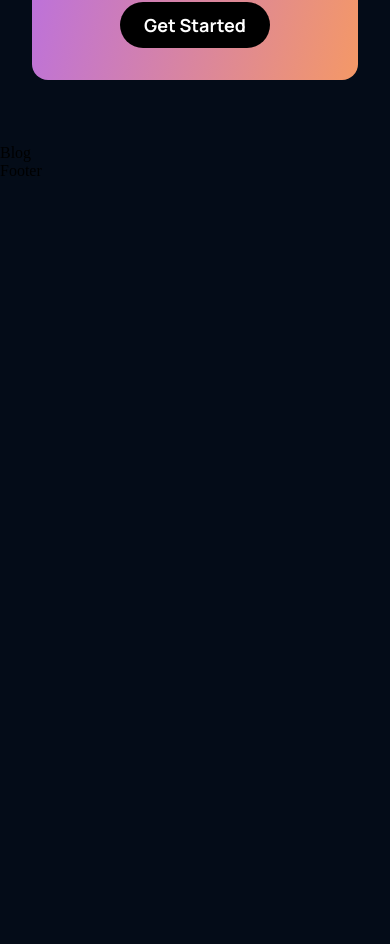
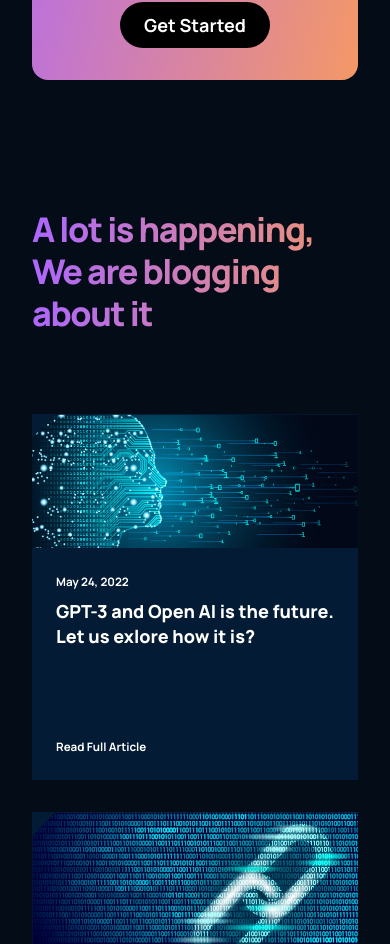
Before and after one commit to mohamedmhussein/gpt3, a React (Create React App) app: page / in a window 390 px wide. Shown: the part 4442-5386 px from the top of the page. Before the commit the page ends 4622 px from the top, so only its background shows below. Built offline with nearby package versions, Linux system fonts and the light colour scheme.

Commit message:
Updates blog and article

```diff
--- a/src/components/article/Article.jsx
+++ b/src/components/article/Article.jsx
@@ -1,9 +1,21 @@
 import React from 'react';
 import "./article.css";
 
-const article = () => {
+const article = ({imgUrl, date, title}) => {
   return (
-    <div>article</div>
+    <div className='gpt3__blog-container__article'>
+      <div className='gpt3__blog-container__article-image'>
+        <img src={imgUrl} alt="blog" />
+      </div>
+      <div className='gpt3__blog-container__article-content'>
+        <div>
+          <p>{date}</p>
+          <h3>{title}</h3>
+        </div>
+        <p>Read Full Article</p>
+      </div>
+
+    </div>
   )
 }
 
--- a/src/components/article/article.css
+++ b/src/components/article/article.css
@@ -0,0 +1,57 @@
+.gpt3__blog-container__article {
+    width: 100%;
+    height: 100%;
+    display: flex;
+    flex-direction: column;
+    background: var(--color-footer);
+}
+
+.gpt3__blog-container__article-image {
+    width: 100%;
+    height: 100%;
+    background: var(--color-footer);
+}
+
+.gpt3__blog-container__article-image img {
+    width: 100%;
+    height: 100%;
+}
+
+.gpt3__blog-container__article-content {
+    display: flex;
+    flex-direction: column;
+    justify-content: space-between;
+    padding: 1rem 1.5rem;
+    height: 100%;
+
+}
+
+.gpt3__blog-container__article-content p {
+    font-family: var(--font-family);
+    color: white;
+    font-weight: bold;
+    font-size: 11.6px;
+    line-height: 35px;
+}
+
+.gpt3__blog-container__article-content h3 {
+    font-family: var(--font-family);
+    color: white;
+    font-weight: 800;
+    font-size: 25.1px;
+    line-height: 30px;
+
+    margin-bottom: 5rem;
+    cursor: pointer;
+}
+
+.gpt3__blog-container__article-content p:last-child {
+    cursor: pointer;
+}
+
+@media screen and (max-width:550px) {
+    .gpt3__blog-container__article-content h3 {
+        font-size: 18px;
+        line-height: 25px;
+    }
+}
--- a/src/containers/blog/Blog.jsx
+++ b/src/containers/blog/Blog.jsx
@@ -1,9 +1,26 @@
 import React from 'react';
 import "./blog.css"
+import  Article  from "../../components/article/Article"
+import {blog01, blog02, blog03, blog04, blog05} from "./imports"
 
 const Blog = () => {
   return (
-    <div>Blog</div>
+    <div className='gpt3_blog section__padding' id='blog'>
+      <div className='gpt3__blog-heading'>
+        <h1 className='gradient__text'>A lot is happening, We are blogging about it</h1>
+      </div>
+      <div className='gpt3__blog-container'>
+        <div className='gpt3__blog-container__groupA'>
+          <Article imgUrl={blog01} date = "May 24, 2022" title="GPT-3 and Open  AI is the future. Let us exlore how it is?" />
+        </div>
+        <div className='gpt3__blog-container__groupB'>
+          <Article imgUrl={blog02} date = "May 24, 2022" title="GPT-3 and Open  AI is the future. Let us exlore how it is?" />
+          <Article imgUrl={blog03} date = "May 24, 2022" title="GPT-3 and Open  AI is the future. Let us exlore how it is?" />
+          <Article imgUrl={blog04} date = "May 24, 2022" title="GPT-3 and Open  AI is the future. Let us exlore how it is?" />
+          <Article imgUrl={blog05} date = "May 24, 2022" title="GPT-3 and Open  AI is the future. Let us exlore how it is?" />
+        </div>
+      </div>
+    </div>
   )
 }
 
--- a/src/containers/blog/blog.css
+++ b/src/containers/blog/blog.css
@@ -0,0 +1,75 @@
+.gpt3__blog {
+    display: flex;
+    flex-direction: column;
+}
+
+.gpt3__blog-heading {
+    width: 100%;
+    text-align: left;
+    margin-bottom: 5rem;
+}
+
+.gpt3__blog-heading h1 {
+    font-family: var(--font-family);
+    font-weight: 800;
+    font-size: 62;
+    line-height: 75px;
+    letter-spacing: -0.04em;
+}
+
+.gpt3__blog-container {
+    display: flex;
+}
+
+.gpt3__blog-container__groupA {
+    flex: 0.75;
+    margin-right: 2rem;
+
+}
+
+.gpt3__blog-container__groupB {
+    flex: 1;
+    display: grid;
+    grid-template-columns: repeat(2,1fr);
+    gap: 2rem;
+
+}
+
+@media screen and (max-width: 990px){
+    .gpt3__blog-container{
+        flex-direction: column-reverse;
+    }
+
+    .gpt3__blog-container__groupA{
+        margin: 1rem 0;
+    }
+
+    .gpt3__blog-container__groupA .gpt3__blog-container__article{
+        width: 48%;
+    }
+    .gpt3__blog-container__groupA .gpt3__blog-container__article-image{
+        height: 250px;
+    }
+}
+
+@media screen and (max-width: 700px){
+    .gpt3__blog-container__groupB{
+        grid-template-columns: repeat(1,1fr);
+    }
+
+    .gpt3__blog-container__groupA .gpt3__blog-container__article{
+        width: 100%;
+    }
+
+    .gpt3__blog-heading h1 {
+        font-size: 48px;
+        line-height: 52px;
+    }
+}
+
+@media screen and (max-width: 550px) {
+    .gpt3__blog-heading h1 {
+        font-size: 34px;
+        line-height: 42px;
+    }
+}
--- /dev/null
+++ b/src/containers/blog/imports.js
@@ -0,0 +1,8 @@
+import  blog01 from "../../assets/blog01.png"
+import  blog02 from "../../assets/blog02.png"
+import  blog03 from "../../assets/blog03.png"
+import  blog04 from "../../assets/blog04.png"
+import  blog05 from "../../assets/blog05.png"
+
+
+export {blog01, blog02, blog03, blog04, blog05}
```
